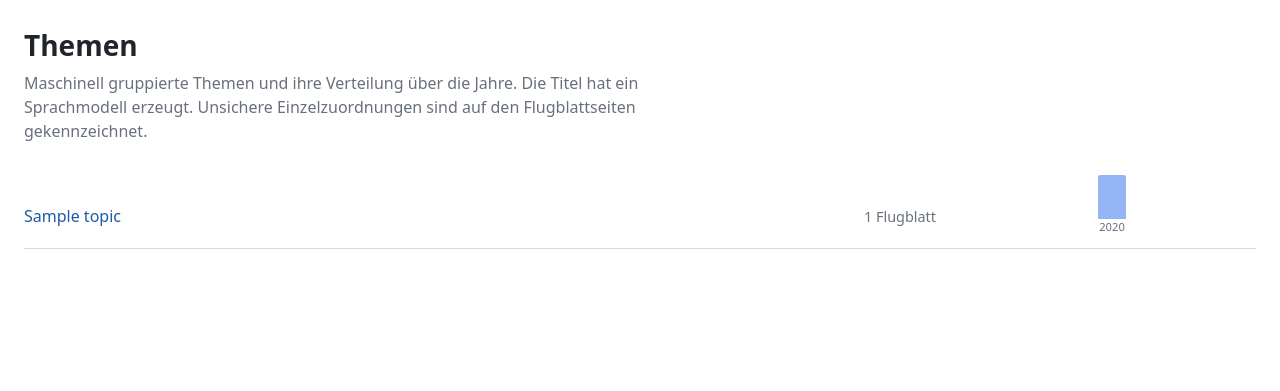
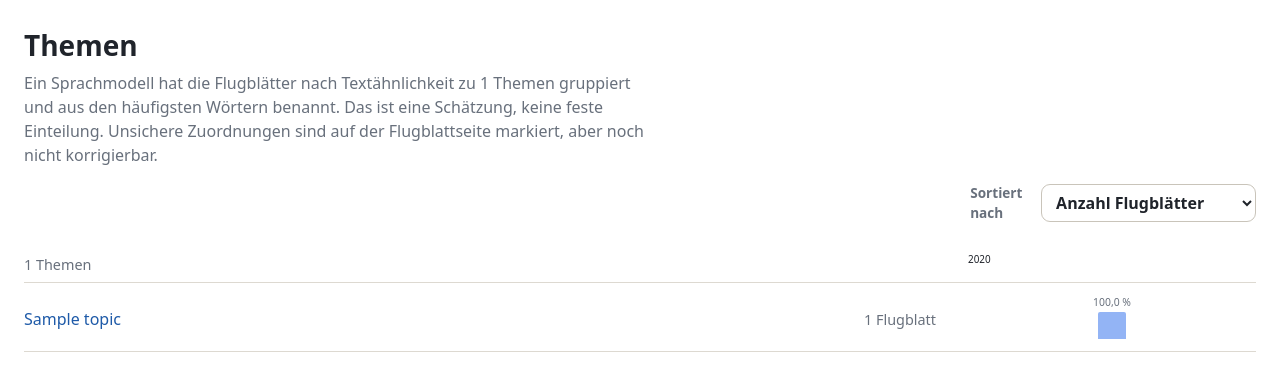
Before and after one commit to woidveit02/UR_LeafletArchive, a FastAPI app: page /themen in a window 1280 px wide. Shown: the part 63-454 px from the top of the page. Run offline with FastAPI, Linux system fonts and the light colour scheme; tables that the repository leaves empty hold one stand-in row (values such as "Sample post"); parts of the project's set-up code (start-up, migrations or seed data) failed here and were passed over.

Commit message:
feat(topics): sortable list, top issuers per topic
- shared scale by share of the year, percentage on every bar
- sortable, copies counted once

```diff
--- a/src/backend/app/app.py
+++ b/src/backend/app/app.py
@@ -228,44 +228,70 @@ def date_sort_key(item):
     return item['year']
 
 
+def text_sort_key(text):
+    """Text without leading quotes or dashes, case-insensitive, Ä sorted as A."""
+    text = unicodedata.normalize('NFD', re.sub(r'^\W+', '', text or ''))
+    return ''.join(c for c in text if not unicodedata.combining(c)).casefold()
+
+
 def title_sort_key(item):
-    """Title without leading quotes or dashes, case-insensitive, Ä sorted as A."""
-    title = unicodedata.normalize('NFD', re.sub(r'^\W+', '', item['leaflet'].display_title or ''))
-    return ''.join(c for c in title if not unicodedata.combining(c)).casefold()
+    return text_sort_key(item['leaflet'].display_title)
 
 
 @app.get("/themen")
-def topic_list(request: Request):
+def topic_list(request: Request, sortierung: str = ''):
+    """Per topic: a bar per year bucket on one shared scale, and its top issuers."""
     logger.info('Opening topic list')
-    topic_year_counts = {}
-    for leaflet, volume_year in session.query(Leaflet, Volume.year).join(
-            Volume, Leaflet.volume_id == Volume.id).filter(
-                Leaflet.topic_id.isnot(None)):
-        year = leaflet_year(leaflet, volume_year)
-        topic_year_counts.setdefault(leaflet.topic_id, Counter())[year] += 1
+    items = unique(faceted_items([])[0])
+    buckets = year_buckets(Counter(i['year'] for i in items))
+    counts_all = Counter(buckets[i['year']] for i in items)
+    totals = {b: counts_all[b] for b in sorted(counts_all)}
+    by_topic = {}
+    for item in items:
+        by_topic.setdefault(item['leaflet'].topic_id, []).append(item)
+    org_names = {o.id: o.name for o in session.query(Organization).filter(Organization.id.in_(
+        {o for i in items for o in i['orgs'] if o not in SPECIAL}))}
 
-    years = sorted(
-        {year for counts in topic_year_counts.values() for year in counts},
-        key=int)
+    def year_url(topic_id, bucket):
+        pairs = [('thema', topic_id)]
+        pairs += [('jahr', bucket)] if '/' not in bucket else [('sortierung', 'datum_auf')]
+        return '/leaflets?' + urlencode(pairs)
+
+    rows = []
+    for topic in session.query(Topic).order_by(Topic.id):
+        topic_items = by_topic.get(topic.id, [])
+        counts = Counter(buckets[i['year']] for i in topic_items)
+        shares = {b: counts[b] / totals[b] for b in totals if counts[b]}
+        rows.append((topic, topic_items, counts, shares))
+    highest_share = max((s for _, _, _, shares in rows for s in shares.values()), default=1)
+
     topics = []
-    for topic in session.query(Topic).order_by(Topic.id):
-        year_counts = topic_year_counts.get(topic.id, Counter())
-        max_count = max(year_counts.values(), default=1)
+    for topic, topic_items, counts, shares in rows:
+        top_orgs = Counter(o for i in topic_items for o in i['orgs'] if o not in SPECIAL).most_common(3)
         topics.append({
             'id': topic.id,
             'title': topic.title,
             'words': topic.words or [],
             'title_note': TOPIC_TITLE_NOTES.get(topic.source),
-            'count': sum(year_counts.values()),
+            'count': len(topic_items),
+            'top_orgs': [{'label': org_names.get(o, o), 'count': n,
+                         'url': '/leaflets?' + urlencode([('thema', topic.id), ('org', o)])}
+                        for o, n in top_orgs],
             'years': [{
-                'year': year,
-                'count': year_counts.get(year, 0),
-                'height': round(year_counts.get(year, 0) / max_count * 100),
-            } for year in years],
+                'year': b,
+                'count': counts[b],
+                'total': totals[b],
+                'share': f"{shares.get(b, 0) * 100:.1f}".replace('.', ','),
+                'height': round(shares.get(b, 0) / highest_share * 100),
+                'url': year_url(topic.id, b),
+            } for b in totals],
         })
-    topics.sort(key=lambda t: t['count'], reverse=True)  # stable: ties stay by id
+    if sortierung == 'alpha':
+        topics.sort(key=lambda t: text_sort_key(t['title']))
+    else:
+        topics.sort(key=lambda t: t['count'], reverse=True)  # stable: ties stay by id
     return templates.TemplateResponse(
-        request, "topic_list.html", {"topics": topics, "years": years})
+        request, "topic_list.html", {"topics": topics, "years": list(totals), "sort": sortierung})
 
 
 TREND_TERMS = 4
--- a/src/frontend/static/styles.css
+++ b/src/frontend/static/styles.css
@@ -320,10 +320,31 @@ a:hover {
     color: #9ca3af;
 }
 
+.topic-sort {
+    display: flex;
+    justify-content: flex-end;
+    margin: 4px 0 4px;
+}
+
+.topic-sort .sort {
+    display: flex;
+    align-items: center;
+    gap: 6px;
+    font-size: 0.85em;
+    color: var(--muted);
+}
+
+.topic-sort select {
+    padding: 6px 10px;
+    font-size: 1rem;
+    color: var(--ink);
+    cursor: pointer;
+}
+
 .topic-list {
     list-style: none;
     padding: 0;
-    margin: 20px 0 0;
+    margin: 16px 0 0;
 }
 
 .topic-row {
@@ -335,9 +356,30 @@ a:hover {
     border-bottom: 1px solid var(--line);
 }
 
+/* shared year labels; rows hide their own */
+.topic-row-head {
+    padding-bottom: 6px;
+    align-items: end;
+}
+
+.topic-row-head .topic-year-label {
+    font-size: 0.62rem;
+    white-space: nowrap;
+}
+
+@media (min-width: 701px) {
+    .topic-row:not(.topic-row-head) .topic-year-label {
+        display: none;
+    }
+}
+
 @media (max-width: 700px) {
     .topic-row {
         grid-template-columns: minmax(0, 1fr);
+    }
+
+    .topic-row-head {
+        display: none;
     }
 }
 
@@ -359,17 +401,20 @@ a:hover {
 .topic-years {
     display: grid;
     gap: 4px;
+    align-self: stretch;  /* fills the row */
 }
 
 .topic-year {
     min-width: 0;
+    display: flex;
+    flex-direction: column;
+    justify-content: flex-end;
     text-align: center;
     font-size: 0.7rem;
     color: var(--muted);
 }
 
 a.topic-year {
-    display: block;
     text-decoration: none;
     border-radius: 3px;
 }
@@ -386,20 +431,30 @@ a.topic-year:focus-visible .topic-bar {
 }
 
 .topic-bar-wrap {
-    height: 44px;
-    display: flex;
-    align-items: flex-end;
-    justify-content: center;
+    flex: 1;
+    min-height: 44px;
+    display: flex;
+    flex-direction: column;
+    align-items: center;
+    justify-content: flex-end;
+    gap: 2px;
+}
+
+.topic-year-pct {
+    font-size: 0.65rem;
 }
 
 .topic-bar {
     width: min(100%, 28px);
+    min-height: 2px;  /* stays clickable at 0 % */
     background: #93b4f5;
     border-radius: 2px 2px 0 0;
 }
 
 .topic-year-label {
     display: block;
+    min-width: 0;
+    overflow-wrap: anywhere;  /* no overflow into the next column */
 }
 
 /* trends page: comparison chart, then one profile per term */
--- a/src/frontend/templates/topic_list.html
+++ b/src/frontend/templates/topic_list.html
@@ -3,9 +3,27 @@
 {% block content %}
         <header class="page-head page-head-list">
             <h1>Themen</h1>
-            <p class="page-intro">Maschinell gruppierte Themen und ihre Verteilung über die Jahre. Die Titel hat ein Sprachmodell erzeugt. Unsichere Einzelzuordnungen sind auf den Flugblattseiten gekennzeichnet.</p>
+            <p class="page-intro">Ein Sprachmodell hat die Flugblätter nach Textähnlichkeit zu {{ topics | length }} Themen gruppiert und aus den häufigsten Wörtern benannt. Das ist eine Schätzung, keine feste Einteilung. Unsichere Zuordnungen sind auf der Flugblattseite markiert, aber noch nicht korrigierbar.</p>
         </header>
+        <form method="get" action="/themen" class="topic-sort">
+            <label class="sort">Sortiert nach
+                <select name="sortierung" onchange="this.form.submit()">
+                    <option value="" {% if sort != 'alpha' %}selected{% endif %}>Anzahl Flugblätter</option>
+                    <option value="alpha" {% if sort == 'alpha' %}selected{% endif %}>Titel A–Z</option>
+                </select>
+            </label>
+            <noscript><button type="submit" class="button-small">Sortieren</button></noscript>
+        </form>
         <ul class="topic-list">
+            {% if years %}
+            <li class="topic-row topic-row-head" aria-hidden="true">
+                <div class="topic-text"><span class="meta">{{ topics | length }} Themen</span></div>
+                <div class="topic-years"
+                     style="grid-template-columns: repeat({{ years | length }}, minmax(0, 1fr))">
+                    {% for year in years %}<span class="topic-year-label">{{ year }}</span>{% endfor %}
+                </div>
+            </li>
+            {% endif %}
             {% for topic in topics %}
             <li class="topic-row">
                 <div class="topic-text">
@@ -16,24 +34,21 @@
                 {% if topic.words %}
                 <p class="topic-words"><span class="meta">Schlüsselwörter:</span> {{ topic.words | join(', ') }}</p>
                 {% endif %}
+                {% if topic.top_orgs %}
+                <p class="topic-words"><span class="meta">Häufigste Herausgeber:</span>
+                    {% for o in topic.top_orgs %}<a href="{{ o.url }}">{{ o.label }}</a> ({{ o.count }}){% if not loop.last %}, {% endif %}{% endfor %}</p>
+                {% endif %}
                 </div>
                 {% if years %}
-                <div class="topic-years" aria-label="Jahresverteilung"
+                <div class="topic-years" aria-label="Jahresverteilung, Anteil an allen Flugblättern des Jahres"
                      style="grid-template-columns: repeat({{ years | length }}, minmax(0, 1fr))">
                     {% for year in topic.years %}
-                    {% if year.count %}
-                    <a class="topic-year" href="/leaflets?thema={{ topic.id }}&amp;jahr={{ year.year }}"
-                       title="{{ year.year }}: {{ year.count }}"
-                       aria-label="{{ year.year }}: {{ year.count }} {{ 'Flugblatt' if year.count == 1 else 'Flugblätter' }}">
-                        <span class="topic-bar-wrap"><span class="topic-bar" style="height: {{ year.height }}%"></span></span>
+                    <a class="topic-year" href="{{ year.url }}"
+                       title="{{ year.year }}: {{ year.count }} von {{ year.total }} Flugblättern · {{ year.share }} %"
+                       aria-label="{{ year.year }}: {{ year.count }} von {{ year.total }} Flugblättern, {{ year.share }} Prozent">
+                        <span class="topic-bar-wrap"><span class="topic-year-pct">{{ year.share }} %</span><span class="topic-bar" style="height: {{ year.height }}%"></span></span>
                         <span class="topic-year-label">{{ year.year }}</span>
                     </a>
-                    {% else %}
-                    <span class="topic-year" aria-hidden="true">
-                        <span class="topic-bar-wrap"></span>
-                        <span class="topic-year-label">{{ year.year }}</span>
-                    </span>
-                    {% endif %}
                     {% endfor %}
                 </div>
                 {% endif %}
```
Also changed, not shown: src/backend/tests/test_topics.py (+63 -2 lines).
